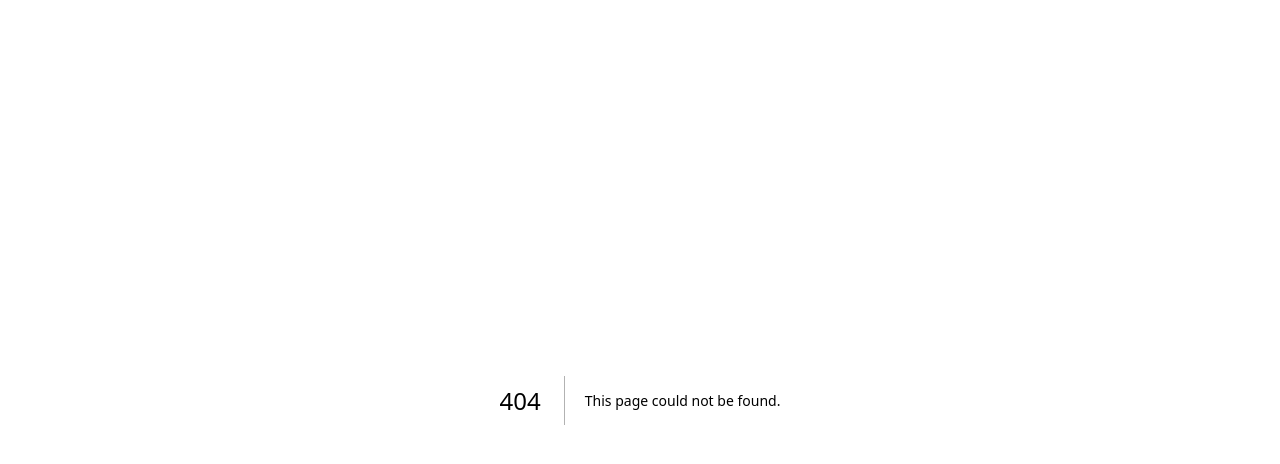
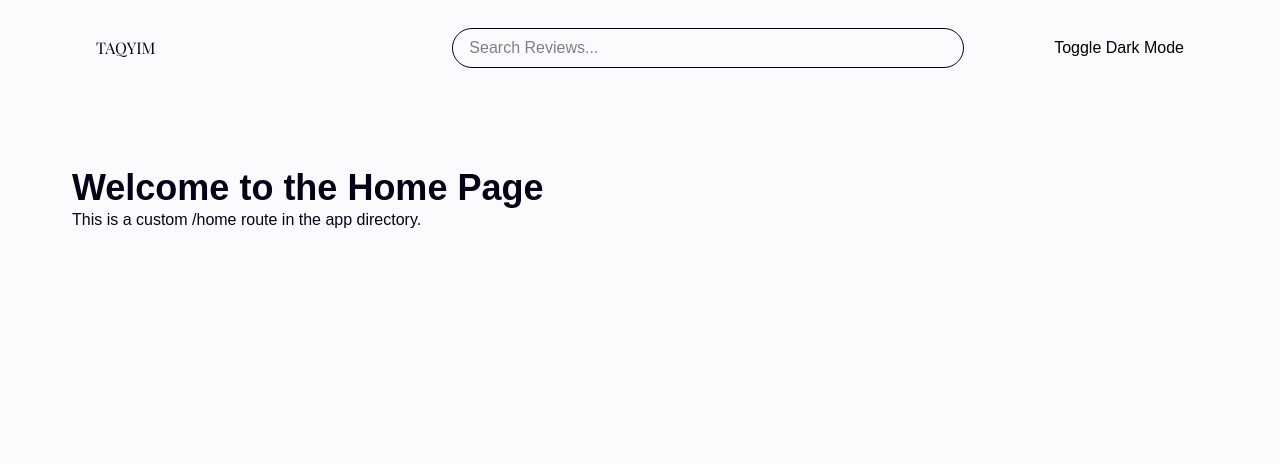
Before and after one commit to iMalakAhmed/Taqyim, a Next.js app in the folder frontend/: page /home in a window 1280 px wide. Before the commit this address had no page. Shown: the top 464 px of the page. Built offline with nearby package versions, Linux system fonts and the light colour scheme.

Commit message:
moved navbar to correct spot

```diff
--- a/frontend/src/app/components/ui/NavBar.tsx
+++ b/frontend/src/app/components/ui/NavBar.tsx
@@ -1,10 +1,13 @@
+import Link from "next/link";
 import ThemeToggle from "./ThemeToggle";
 
 export default function NavBar() {
   return (
-    <div className=" top-0 w-full z-[999] bg-transparent">
-      <div className="my-8 mx-24 flex flex-row justify-between">
-        <h1 className="font-heading text-text">TAQYIM</h1>
+    <div className=" top-0 w-full z-[999] bg-background h-24">
+      <div className="mx-24 flex flex-row justify-between items-center h-full">
+        <Link href="/">
+          <h1 className="font-heading text-text">TAQYIM</h1>
+        </Link>
 
         <input />
 
--- a/frontend/src/app/globals.css
+++ b/frontend/src/app/globals.css
@@ -9,8 +9,6 @@
 @theme inline {
   --color-background: var(--background);
   --color-foreground: var(--foreground);
-  --font-sans: var(--font-geist-sans);
-  --font-mono: var(--font-geist-mono);
 }
 
 @media (prefers-color-scheme: dark) {
@@ -39,26 +37,3 @@ body {
   --font-heading: "Playfair Display", serif;
   --font-body: "Inter", sans-serif;
 }
-
-@keyframes typing {
-  from {
-    width: 0;
-  }
-  to {
-    width: 100%;
-  }
-}
-
-.typing {
-  overflow: hidden;
-  white-space: nowrap;
-  border-right: 2px solid currentColor;
-  animation: typing 2s steps(7), blink 0.75s step-end infinite;
-  width: 0;
-}
-
-@keyframes blink {
-  50% {
-    border-color: transparent;
-  }
-}
--- /dev/null
+++ b/frontend/src/app/home/layout.tsx
@@ -0,0 +1,14 @@
+// app/home/layout.tsx
+import React from "react";
+
+export default function HomeLayout({
+  children,
+}: {
+  children: React.ReactNode;
+}) {
+  return (
+    <div className="min-h-screen bg-background text-text">
+      <main className="p-8">{children}</main>
+    </div>
+  );
+}
--- /dev/null
+++ b/frontend/src/app/home/page.tsx
@@ -0,0 +1,8 @@
+export default function HomePage() {
+  return (
+    <main className="p-10">
+      <h1 className="text-4xl font-bold">Welcome to the Home Page</h1>
+      <p>This is a custom /home route in the app directory.</p>
+    </main>
+  );
+}
--- a/frontend/src/app/layout.tsx
+++ b/frontend/src/app/layout.tsx
@@ -2,6 +2,7 @@ import type { Metadata } from "next";
 import { Playfair_Display, Inter } from "next/font/google";
 import "./globals.css";
 import { Providers } from "./redux/provider";
+import NavBar from "./components/ui/NavBar";
 
 const playfairDisplay = Playfair_Display({
   variable: "--font-heading",
@@ -30,7 +31,10 @@ export default function RootLayout({
       <body
         className={`${playfairDisplay.variable} ${inter.variable} antialiased`}
       >
-        <Providers>{children}</Providers>
+        <Providers>
+          <NavBar />
+          {children}
+        </Providers>
       </body>
     </html>
   );
--- a/frontend/src/app/page.tsx
+++ b/frontend/src/app/page.tsx
@@ -3,18 +3,14 @@ import FeaturesSection from "./components/FeaturesSection";
 import Footer from "./components/Footer";
 import HeroSection from "./components/HeroSection";
 import HorizontalLine from "./components/ui/HorizontalLine";
-import NavBar from "./components/ui/NavBar";
 import TypingHeader from "./components/ui/TypingHeader";
 
-export default function Home() {
+export default function LandingPage() {
   return (
     <div className="min-h-screen w-full flex flex-col justify-center items-center bg-background">
-      <NavBar />
-
       {/* Header Section */}
       <section className="w-full flex flex-col items-center">
         <HorizontalLine />
-
         <TypingHeader />
         <HorizontalLine />
       </section>
```
